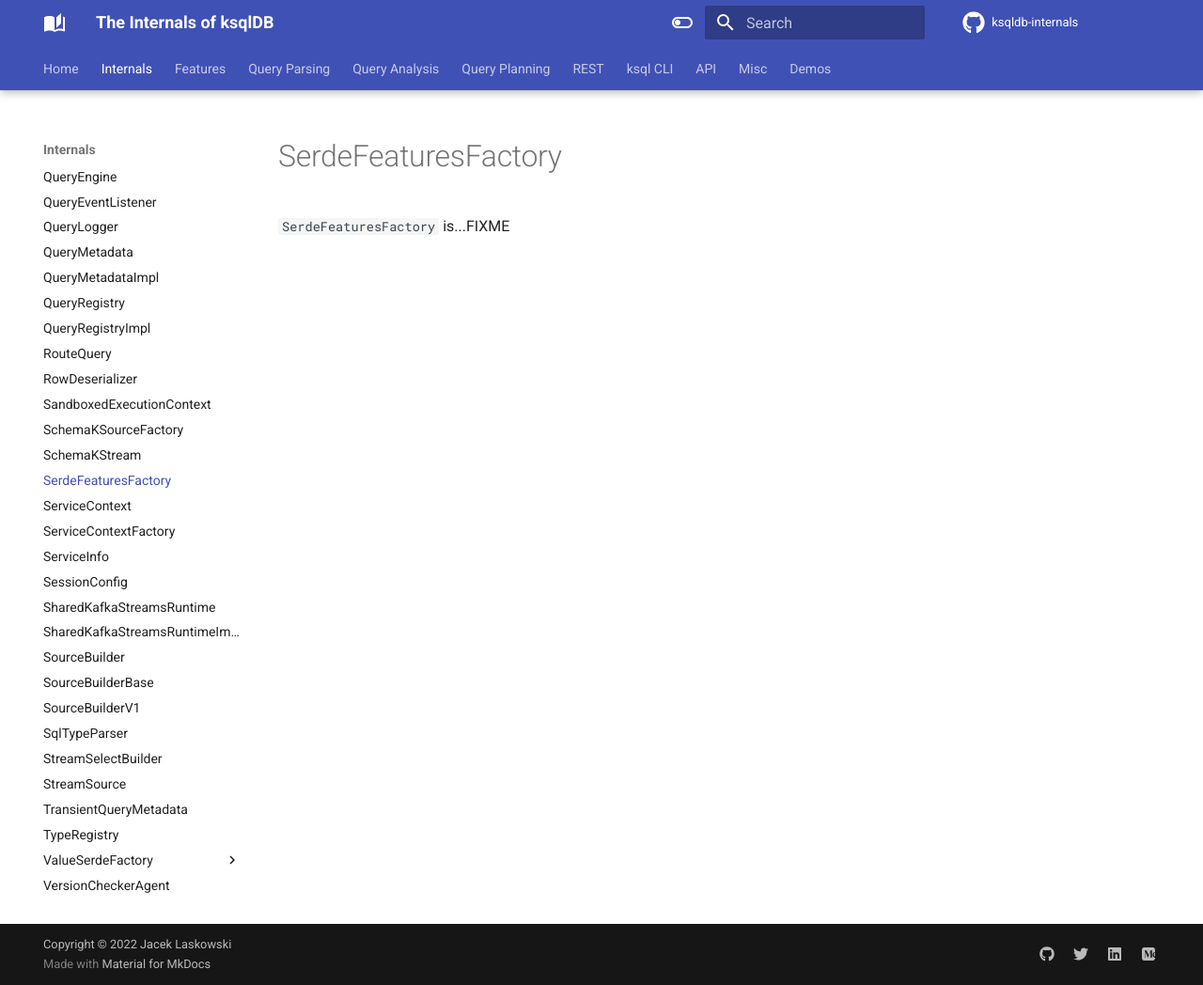
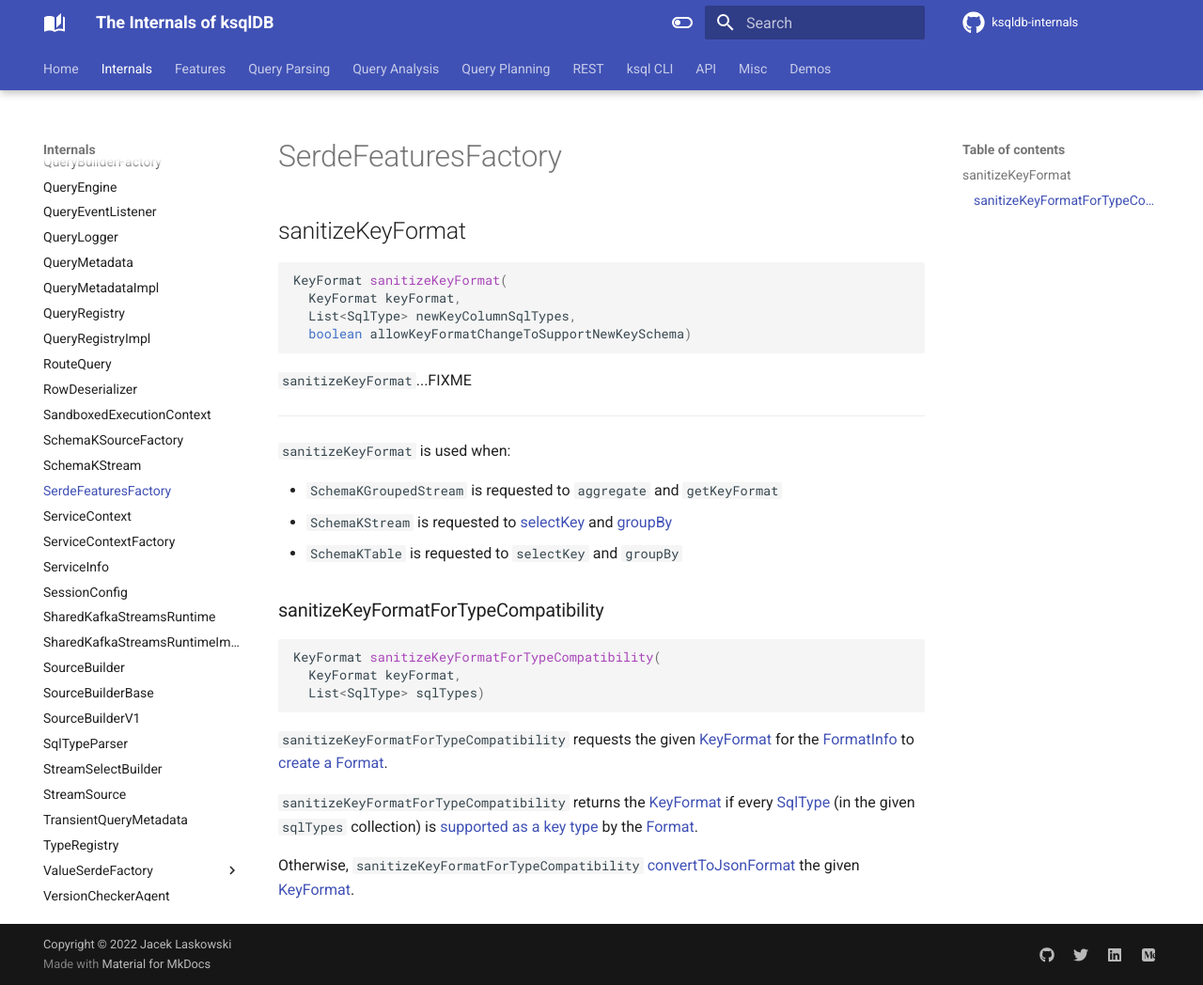
Before and after one commit to japila-books/ksqldb-internals, an MkDocs documentation site: the page built from docs/SerdeFeaturesFactory.md, in a window 1280 px wide and 1048 px high. Shown: the whole window at 94% size. Built offline with MkDocs 1.6.1 and Material for MkDocs 9.7.7, drawn with Linux system fonts in a browser that asks for light colours; comment, search, counter and statistics services are not loaded.

Commit message:
SerdeFeaturesFactory

````diff
--- a/docs/SerdeFeaturesFactory.md
+++ b/docs/SerdeFeaturesFactory.md
@@ -1,3 +1,34 @@
 # SerdeFeaturesFactory
 
-`SerdeFeaturesFactory` is...FIXME
+## <span id="sanitizeKeyFormat"> sanitizeKeyFormat
+
+```java
+KeyFormat sanitizeKeyFormat(
+  KeyFormat keyFormat,
+  List<SqlType> newKeyColumnSqlTypes,
+  boolean allowKeyFormatChangeToSupportNewKeySchema)
+```
+
+`sanitizeKeyFormat`...FIXME
+
+---
+
+`sanitizeKeyFormat` is used when:
+
+* `SchemaKGroupedStream` is requested to `aggregate` and `getKeyFormat`
+* `SchemaKStream` is requested to [selectKey](SchemaKStream.md#selectKey) and [groupBy](SchemaKStream.md#groupBy)
+* `SchemaKTable` is requested to `selectKey` and `groupBy`
+
+### <span id="sanitizeKeyFormatForTypeCompatibility"> sanitizeKeyFormatForTypeCompatibility
+
+```java
+KeyFormat sanitizeKeyFormatForTypeCompatibility(
+  KeyFormat keyFormat,
+  List<SqlType> sqlTypes)
+```
+
+`sanitizeKeyFormatForTypeCompatibility` requests the given [KeyFormat](KeyFormat.md) for the [FormatInfo](KeyFormat.md#getFormatInfo) to [create a Format](FormatFactory.md#of).
+
+`sanitizeKeyFormatForTypeCompatibility` returns the [KeyFormat](KeyFormat.md) if every [SqlType](types/SqlType.md) (in the given `sqlTypes` collection) is [supported as a key type](Format.md#supportsKeyType) by the [Format](Format.md).
+
+Otherwise, `sanitizeKeyFormatForTypeCompatibility` [convertToJsonFormat](#convertToJsonFormat) the given [KeyFormat](KeyFormat.md).
--- a/mkdocs.yml
+++ b/mkdocs.yml
@@ -142,6 +142,7 @@ nav:
     - KafkaStreamsBuilder: KafkaStreamsBuilder.md
     - KafkaStreamsBuilderImpl: KafkaStreamsBuilderImpl.md
     - KafkaTopicClientImpl: KafkaTopicClientImpl.md
+    - KeyFormat: KeyFormat.md
     - KeySerdeFactory:
       - GenericKeySerDe: GenericKeySerDe.md
       - KeySerdeFactory: KeySerdeFactory.md
````
Also changed, not shown: docs/KeyFormat.md (added, +3 -0 lines).
